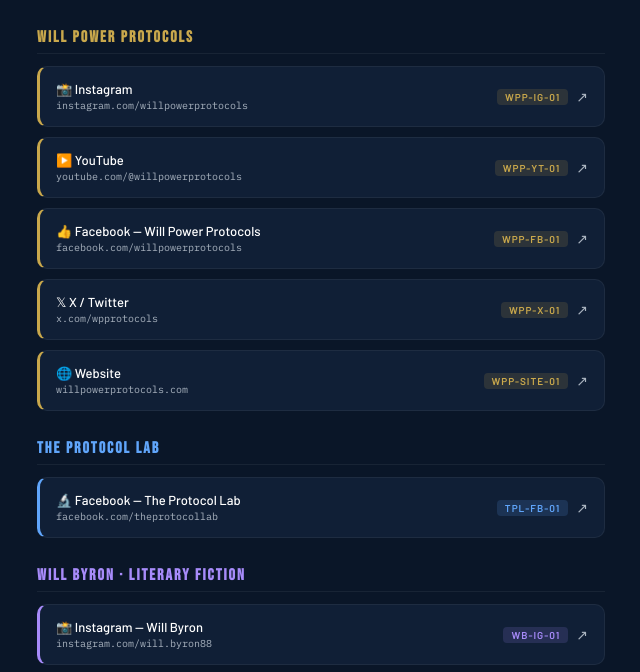
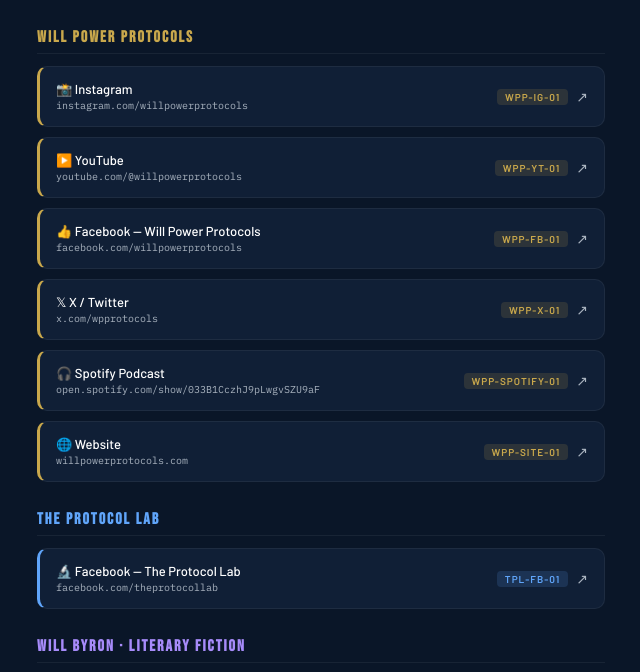
Before and after one commit to willbyron88/myapps, a plain HTML site: page will-social-media-links/index.html in a window 1280 px wide. Shown: the part 79-751 px from the top of the page, without its empty margins (319-959 px from the left). Drawn offline with Linux system fonts and the light colour scheme.

Commit message:
Add public Spotify show link to WPP section

```diff
--- a/will-social-media-links/index.html
+++ b/will-social-media-links/index.html
@@ -85,6 +85,15 @@
     <div class="link-url">x.com/wpprotocols</div>
   </div>
   <span class="link-key key-gold">WPP-X-01</span>
+  <span class="arrow">↗</span>
+</a>
+
+<a class="link-card gold" href="https://open.spotify.com/show/033B1CczhJ9pLwgvSZU9aF" target="_blank">
+  <div class="link-left">
+    <div class="link-name">🎧 Spotify Podcast</div>
+    <div class="link-url">open.spotify.com/show/033B1CczhJ9pLwgvSZU9aF</div>
+  </div>
+  <span class="link-key key-gold">WPP-SPOTIFY-01</span>
   <span class="arrow">↗</span>
 </a>
 
```
